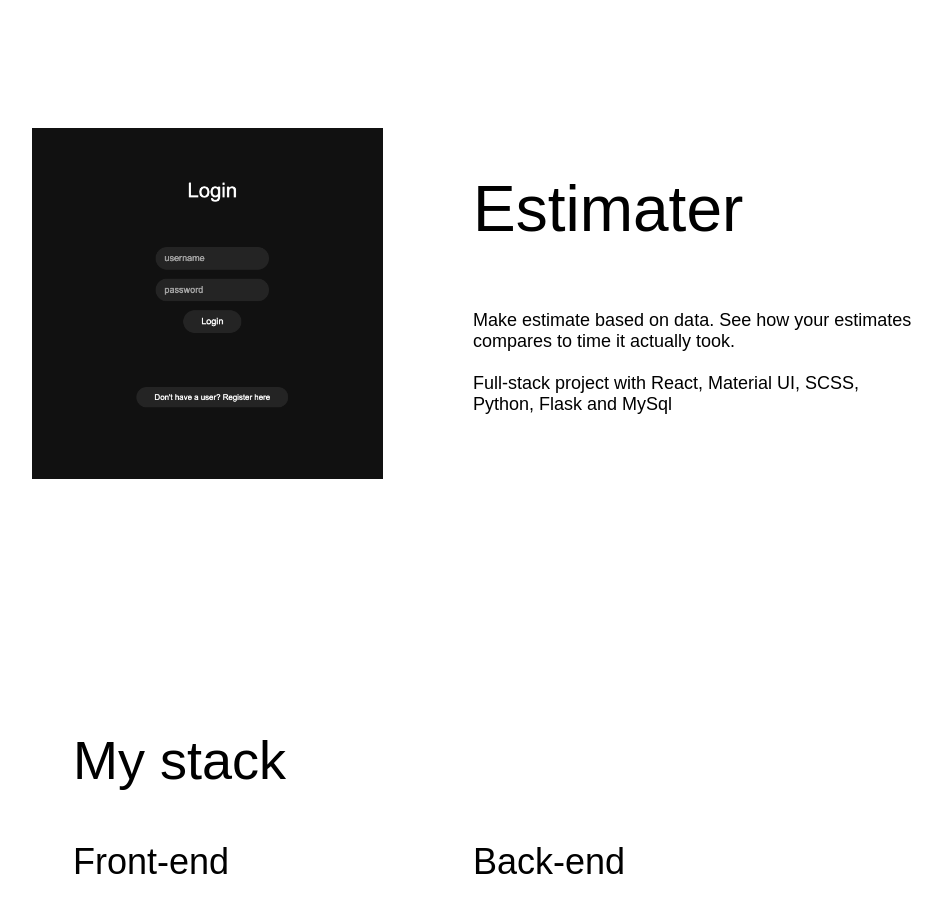
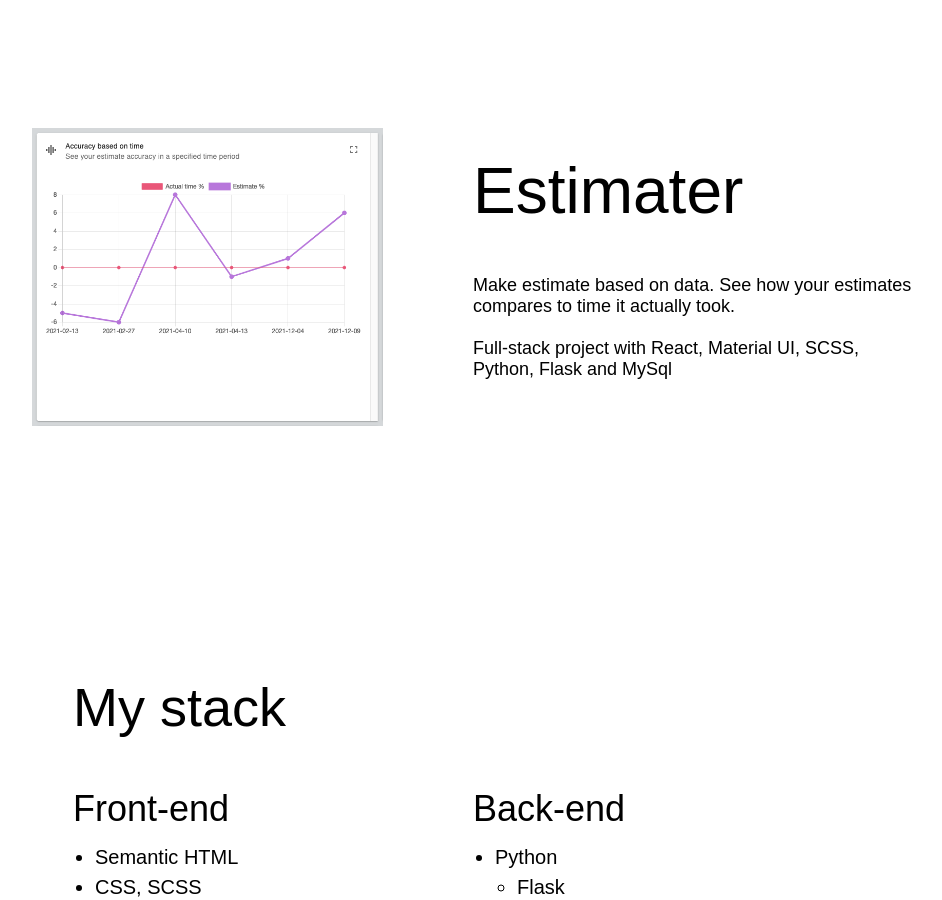
Before and after one commit to torbratsberg/personal-portfolio, a React (Create React App) app: page / in a window 1280 px wide. Shown: the part 1220-2120 px from the top of the page, without its empty margins (167-1109 px from the left). Built offline with nearby package versions, Linux system fonts and the light colour scheme.

Commit message:
Added estimater image

```diff
--- a/src/App.js
+++ b/src/App.js
@@ -1,5 +1,6 @@
 import './assets/app.css';
 import orgnizerImage from './assets/orgnizer.png';
+import estimaterImage from './assets/estimater.png';
 import Header from './components/Header.js';
 import TextImage from './components/TextImage.js';
 import ListWrapper from './components/ListWrapper.js';
@@ -25,7 +26,7 @@ function App() {
                 <TextImage
                     title="Estimater"
                     text="Make estimate based on data. See how your estimates compares to time it actually took.<br><br>Full-stack project with React, Material UI, SCSS, Python, Flask and MySql"
-                    image={orgnizerImage}
+                    image={estimaterImage}
                     reverse="true"
                 />
             </div>
```
Also changed, not shown: src/assets/estimater.png (added).
